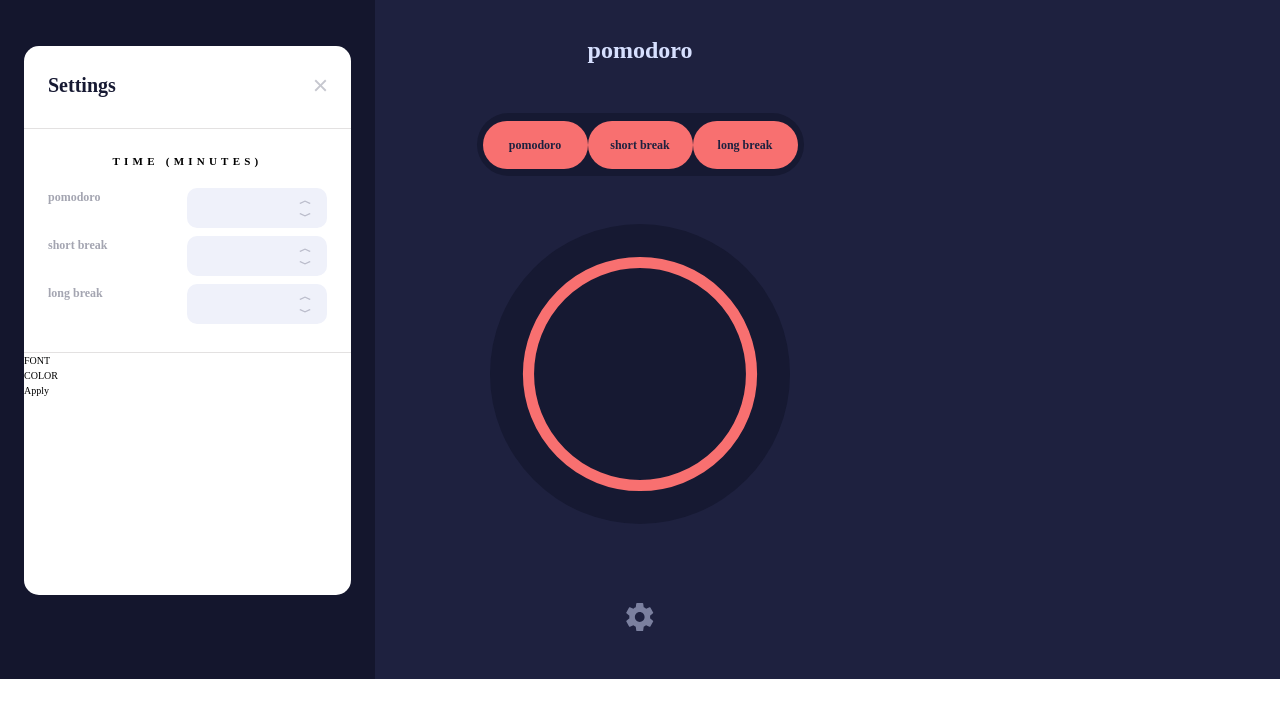
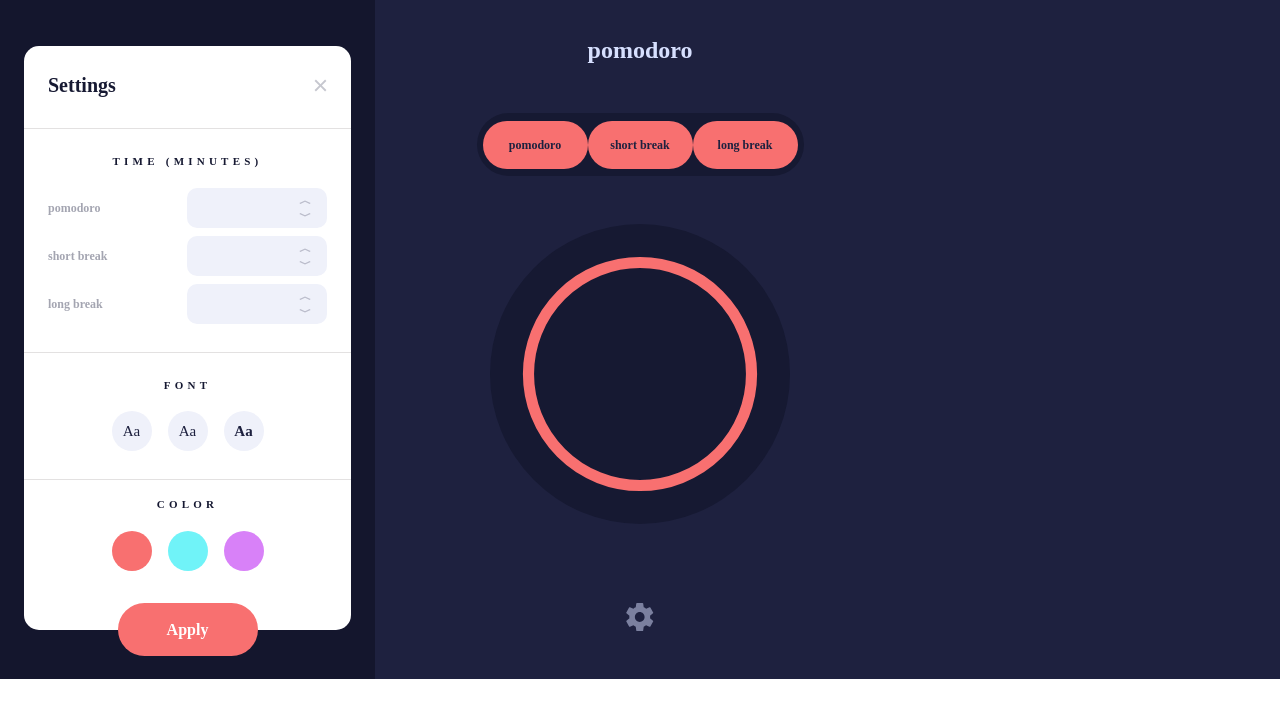
Before and after one commit to GIGAKLIBADZE/pomodoro-app, a React (Vite) app: page /pomodoro in a window 1280 px wide. Shown: the top 718 px of the page. Built offline with nearby package versions, Linux system fonts and the light colour scheme.

Commit message:
add setting styles

```diff
--- a/src/components/Settings.tsx
+++ b/src/components/Settings.tsx
@@ -5,7 +5,7 @@ import Down from "/images/icon-arrow-down.svg";
 const Settings: React.FC = () => {
   return (
     <div className="h-full absolute top-0 left-0 for-opacity pt-[4.6rem] px-[2.4rem] font-[KumbhSans]">
-      <div className="w-[32.7rem] h-[54.9rem] rounded-[15px] pt-[2.4rem] bg-white m-auto">
+      <div className="w-[32.7rem] rounded-[15px] pt-[2.4rem] pb-[5.9rem] bg-white m-auto">
         <div className="px-[2.4rem] flex justify-between items-center">
           <h2 className="text-[2rem] font-bold text-[#161932] leading-normal">
             Settings
@@ -17,15 +17,14 @@ const Settings: React.FC = () => {
           />
         </div>
         <div className="line"></div>
-        <h3 className="text-[1.1rem] font-bold tracking-[4.23px] text-center text-[#161932 mt-[2.4rem]">
-          TIME (MINUTES)
-        </h3>
+        <h3 className="sub-title">TIME (MINUTES)</h3>
         <div className="px-[2.4rem] mt-[1.8rem] flex flex-col gap-[0.8rem]">
           <div className="parent-of-input">
             <label htmlFor="pomodoro" className="label-styles">
               pomodoro
             </label>
             <input
+              type="number"
               id="pomodoro"
               name="pomodoro"
               min="1"
@@ -42,6 +41,7 @@ const Settings: React.FC = () => {
               short break
             </label>
             <input
+              type="number"
               id="short"
               name="short"
               min="1"
@@ -58,6 +58,7 @@ const Settings: React.FC = () => {
               long break
             </label>
             <input
+              type="number"
               id="long"
               name="long"
               min="10"
@@ -72,18 +73,29 @@ const Settings: React.FC = () => {
         </div>
         <div className="line"></div>
         <div>
-          <h3>FONT</h3>
-          <div></div>
-          <div></div>
-          <div></div>
+          <h3 className="sub-title">FONT</h3>
+          <div className="fonts-and-colors-container">
+            <div className="font-container font-[KumbhSans] font-normal">
+              Aa
+            </div>
+            <div className="font-container font-[RobotoSlab] font-normal">
+              Aa
+            </div>
+            <div className="font-container font-[SpaceMono] font-bold">Aa</div>
+          </div>
         </div>
+        <div className="line"></div>
         <div>
-          <h3>COLOR</h3>
-          <div></div>
-          <div></div>
-          <div></div>
+          <h3 className="sub-title mt-[1.6rem]">COLOR</h3>
+          <div className="fonts-and-colors-container">
+            <div className="color-container bg-[#f87070]"></div>
+            <div className="color-container bg-[#70f3f8]"></div>
+            <div className="color-container bg-[#d881f8]"></div>
+          </div>
         </div>
-        <button>Apply</button>
+      </div>
+      <div className="flex justify-center relative">
+        <button className="button-styles absolute top-[-2.65rem]">Apply</button>
       </div>
     </div>
   );
--- a/src/index.css
+++ b/src/index.css
@@ -47,7 +47,7 @@ body {
     }
 
     .parent-of-input {
-        @apply flex justify-between relative
+        @apply flex justify-between items-center relative
     }
 
     .arrow-styles {
@@ -57,4 +57,25 @@ body {
     .arrows-container {
         @apply flex flex-col gap-[0.9rem] absolute top-[1.2rem] right-[1.6rem]
     }
+
+    .sub-title {
+        @apply text-[1.1rem] font-bold tracking-[4.23px] text-center text-[#161932] mt-[2.4rem]
+    }
+
+    .font-container {
+        @apply w-[4rem] h-[4rem] rounded-[50%] bg-[#eff1fa] text-[1.5rem] leading-normal text-[#1e213f]
+        flex justify-center items-center
+    }
+
+    .color-container {
+        @apply w-[4rem] h-[4rem] rounded-[50%]
+    }
+
+    .fonts-and-colors-container {
+        @apply flex justify-center gap-[1.6rem] mt-[1.8rem]
+    }
+
+    .button-styles {
+        @apply w-[14rem] h-[5.3rem] rounded-[2.7rem] bg-[#f87070] text-[1.6rem] font-bold text-center text-[#fff]
+    }
 }
```
